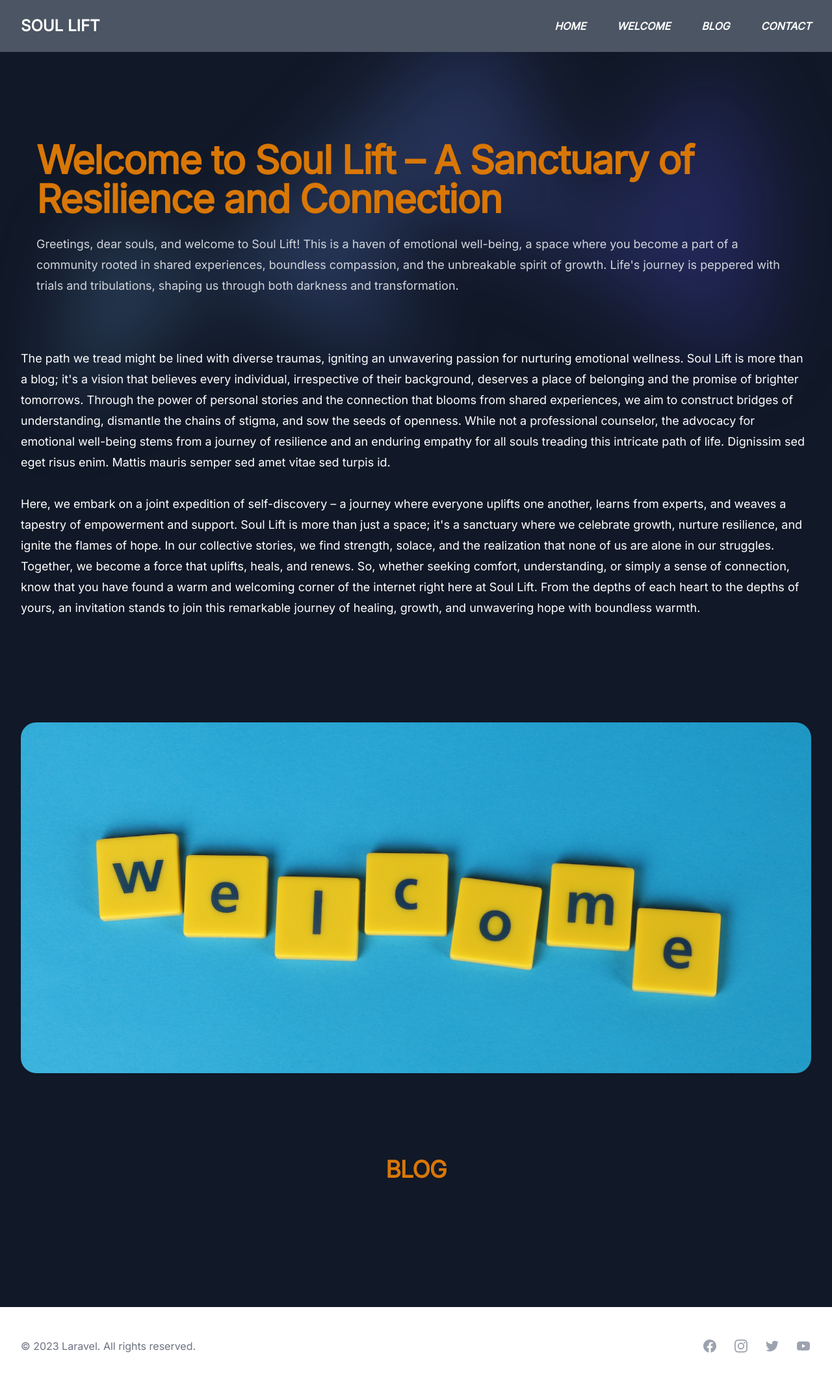
After one commit to devcron33886/soullift, a Laravel app: page /welcome-note in a window 1280 px wide. The commit adds this page. Shown: the whole page at 65% size. Run offline with Laravel 10, Linux system fonts and the light colour scheme; data comes from the database, SQL or seed files in the repository; data that the repository does not hold is empty; style sheets or scripts are compiled from the project's sources; some libraries are stand-ins or nearby versions.

Commit message:
changed navigation menu and welcome note

```diff
--- a/resources/views/components/header-component.blade.php
+++ b/resources/views/components/header-component.blade.php
@@ -19,9 +19,13 @@
                 </button>
             </div>
             <div class="hidden lg:flex lg:gap-x-12">
-                <a href="/about-me" class="uppercase italic hover:not-italic  font-extrabold leading-6 text-white">About Me</a>
+                <a href="/" class="uppercase italic hover:not-italic  font-extrabold leading-6 text-white">Home</a>
+                <a href="/welcome-note" class="uppercase italic hover:not-italic font-extrabold leading-6 text-white">
+                    Welcome
+                </a>
                 <a href="/blog" class="uppercase italic hover:not-italic  font-extrabold leading-6 text-white">Blog</a>
-                <a href="{{ route('stories.index')}}" class="uppercase italic hover:not-italic  font-extrabold leading-6 text-white">Stories</a>
+                <a href="" class="uppercase italic hover:not-italic font-extrabold leading-6 text-white">
+                Contact</a>
 
 
             </div>
@@ -52,7 +56,7 @@
                             <a href="#"
                                 class="uppercase -mx-3 block rounded-lg px-3 py-2 text-base font-extrabold leading-7 text-white hover:bg-gray-50">About
                                 me</a>
-                            <a href="#"
+                            <a href="/blog"
                                 class="uppercase -mx-3 block rounded-lg px-3 py-2 text-base font-extrabold leading-7 text-white hover:bg-gray-50">Blog</a>
                             <a href="{{ route('stories.index')}}"
                                 class="uppercase -mx-3 block rounded-lg px-3 py-2 text-base font-extrabold leading-7 text-white hover:bg-gray-50">Stories</a>
--- /dev/null
+++ b/resources/views/welcome-note.blade.php
@@ -0,0 +1,68 @@
+<!DOCTYPE html>
+<html lang="{{ str_replace('_', '-', app()->getLocale()) }}">
+
+<head>
+    <meta charset="utf-8">
+    <meta name="viewport" content="width=device-width, initial-scale=1">
+    <meta name="description" content="Greetings, dear souls, and welcome to Soul Lift! This is a haven of emotional well-being, a space where you become a part of a community rooted in shared experiences, boundless compassion, and the unbreakable spirit of growth. Life's journey is peppered with trials and tribulations, shaping us through both darkness and transformation. ">
+    <meta name="keywords" content="Greetings, souls, welcom,emotional,well-being">
+    <link rel="canonical" href="https://www.soullift.info/welcome-note">
+    <meta name="robots" content="index, follow">
+    <!-- Open Graph (OG) Meta Tags -->
+    <meta property="og:title" content="Welcome note">
+    <meta property="og:description" content="Greetings, dear souls, and welcome to Soul Lift! This is a haven of emotional well-being, a space where you become a part of a community rooted in shared experiences, boundless compassion, and the unbreakable spirit of growth. Life's journey is peppered with trials and tribulations, shaping us through both darkness and transformation.">
+    <meta property="og:image" content="{{ asset('images/hero.png') }}">
+    <meta property="og:url" content="https://www.soullift.info/welcome-note">
+    <!-- Twitter Card Meta Tags -->
+    <meta name="twitter:card" content="summary_large_image">
+    <meta name="twitter:title" content="Welcome note">
+    <meta name="twitter:description" content="Greetings, dear souls, and welcome to Soul Lift! This is a haven of emotional well-being, a space where you become a part of a community rooted in shared experiences, boundless compassion, and the unbreakable spirit of growth. Life's journey is peppered with trials and tribulations, shaping us through both darkness and transformation.">
+    <meta name="twitter:image" content="{{ asset('images/hero.png') }}">
+
+    <title>Welcome note</title>
+
+    <link rel="apple-touch-icon" sizes="180x180" href="/apple-touch-icon.png">
+    <link rel="icon" type="image/png" sizes="32x32" href="/favicon-32x32.png">
+    <link rel="icon" type="image/png" sizes="16x16" href="/favicon-16x16.png">
+    <link rel="manifest" href="/site.webmanifest">
+
+    <!-- Fonts -->
+    <link rel="preconnect" href="https://fonts.googleapis.com">
+    <link rel="preconnect" href="https://fonts.gstatic.com" crossorigin>
+    <link href="https://fonts.googleapis.com/css2?family=Inter&display=swap" rel="stylesheet">
+    <!-- Scripts -->
+    @vite(['resources/css/app.css', 'resources/js/app.js'])
+</head>
+
+<body class="antialiased">
+    <x-header-component/>
+    <main class="relative isolate bg-gray-900">
+        <div class="absolute inset-x-0 top-4 -z-10 flex transform-gpu justify-center overflow-hidden blur-3xl" aria-hidden="true">
+            <div class="aspect-[1108/632] w-[69.25rem] flex-none bg-gradient-to-r from-[#80caff] to-[#4f46e5] opacity-25" style="clip-path: polygon(73.6% 51.7%, 91.7% 11.8%, 100% 46.4%, 97.4% 82.2%, 92.5% 84.9%, 75.7% 64%, 55.3% 47.5%, 46.5% 49.4%, 45% 62.9%, 50.3% 87.2%, 21.3% 64.1%, 0.1% 100%, 5.4% 51.1%, 21.4% 63.9%, 58.9% 0.2%, 73.6% 51.7%)"></div>
+        </div>
+        <!-- Header section -->
+        <div class="px-6 pt-14">
+            <div class="mx-auto max-w-7xl pt-24 text-left sm:pt-40  lg:px-8">
+                <h2 class="text-4xl font-bold tracking-tight text-amber-600 sm:text-6xl">Welcome to Soul Lift – A Sanctuary of Resilience and Connection</h2>
+                <p class="mt-6 text-lg leading-8 text-gray-300">
+                    Greetings, dear souls, and welcome to Soul Lift! This is a haven of emotional well-being, a space where you become a part of a community rooted in shared experiences, boundless compassion, and the unbreakable spirit of growth. Life's journey is peppered with trials and tribulations, shaping us through both darkness and transformation.
+                </p>
+            </div>
+        </div>
+        <!-- Content section -->
+        <div class="mx-auto mt-20 max-w-7xl px-6 lg:px-8">
+            <div class="text-white text-lg leading-8">
+                <p>The path we tread might be lined with diverse traumas, igniting an unwavering passion for nurturing emotional wellness. Soul Lift is more than a blog; it's a vision that believes every individual, irrespective of their background, deserves a place of belonging and the promise of brighter tomorrows. Through the power of personal stories and the connection that blooms from shared experiences, we aim to construct bridges of understanding, dismantle the chains of stigma, and sow the seeds of openness. While not a professional counselor, the advocacy for emotional well-being stems from a journey of resilience and an enduring empathy for all souls treading this intricate path of life. Dignissim sed eget risus enim. Mattis mauris semper sed amet vitae sed turpis id.</p>
+                <p class="mt-8">Here, we embark on a joint expedition of self-discovery – a journey where everyone uplifts one another, learns from experts, and weaves a tapestry of empowerment and support. Soul Lift is more than just a space; it's a sanctuary where we celebrate growth, nurture resilience, and ignite the flames of hope. In our collective stories, we find strength, solace, and the realization that none of us are alone in our struggles. Together, we become a force that uplifts, heals, and renews. So, whether seeking comfort, understanding, or simply a sense of connection, know that you have found a warm and welcoming corner of the internet right here at Soul Lift. From the depths of each heart to the depths of yours, an invitation stands to join this remarkable journey of healing, growth, and unwavering hope with boundless warmth.</p>
+            </div>
+        </div>
+
+        <!-- Image section -->
+        <div class="mt-12 sm:mt-40 xl:mx-auto xl:max-w-7xl xl:px-8">
+            <img src="{{ asset('images/welcome.jpg')}}" alt="" class="aspect-[9/4] w-full object-cover xl:rounded-3xl">
+        </div>
+        <x-blog-component/>
+    </main>
+    <x-footer-component/>
+</body>
+</html>
--- a/routes/web.php
+++ b/routes/web.php
@@ -20,7 +20,10 @@ use App\Http\Controllers\StoryShowController;
 use Illuminate\Support\Facades\Route;
 
 Route::get('/', LandingPageController::class)->name('welcome');
-Route::get('/about-me', AboutController::class)->name('about-me');
+
+Route::get('/welcome-note', function () {
+    return view('welcome-note');
+})->name('welcome-note');
 
 Route::get('/blog', BlogController::class)->name('blog.index');
 
```
Also changed, not shown: resources/views/stories/index.blade.php (+2 -2 lines), resources/views/stories/show.blade.php (+7 -17 lines), public/images/hero.png (renamed from public/images/hero (2) (2).png), public/images/welcome.jpg (added).
